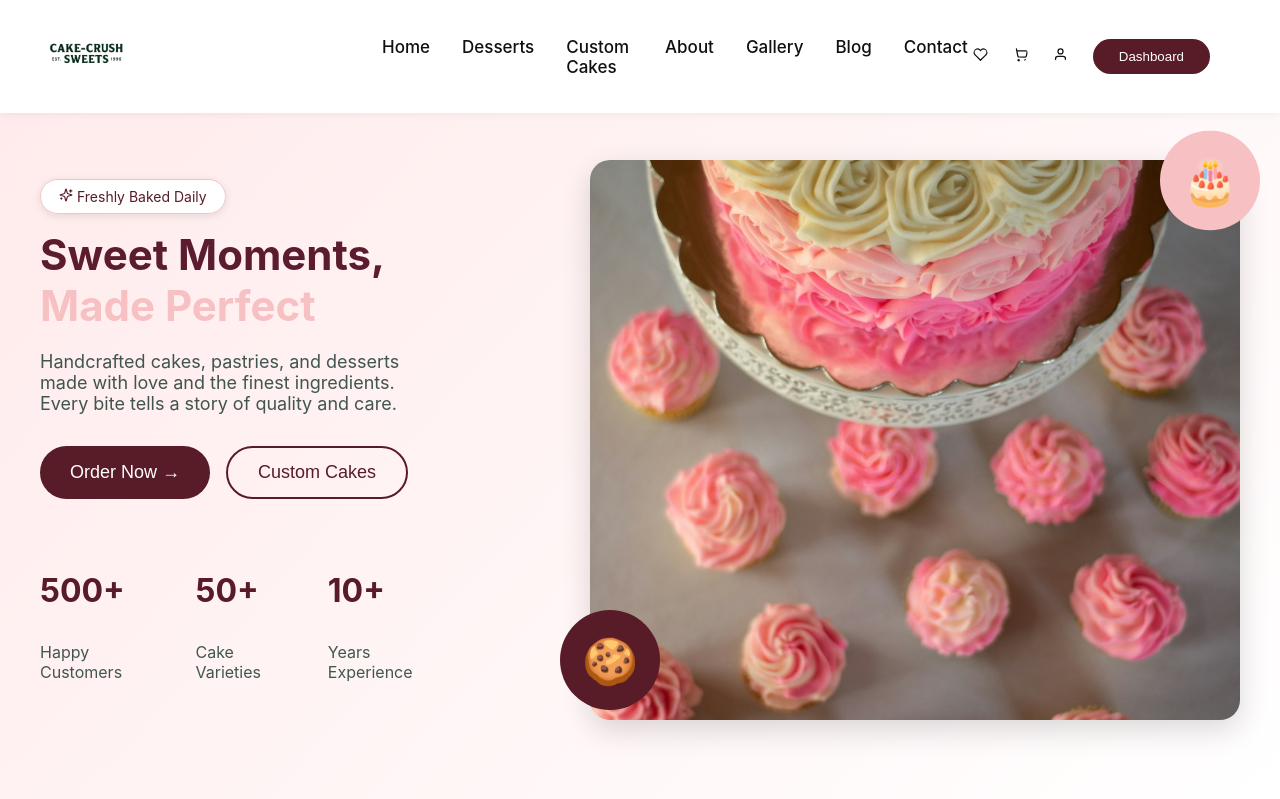
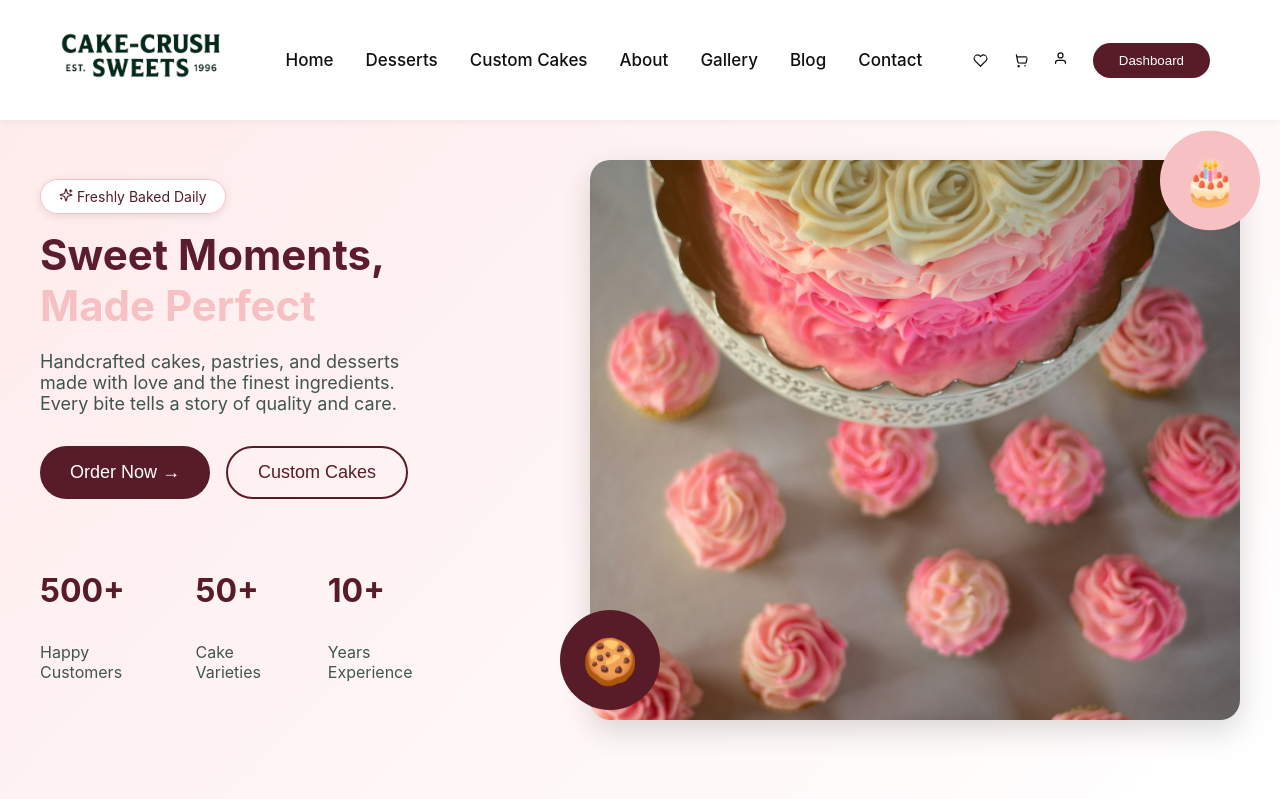
Before and after one commit to UvejsMikullovci/Cake_Web, a React (Create React App) app: page / in a window 1280 px wide. Shown: the top 799 px of the page. Built offline with nearby package versions, Linux system fonts and the light colour scheme; no server answers.

Commit message:
made logo bigger header

```diff
--- a/src/components/organisms/CustomCakes/cakeStyles.css
+++ b/src/components/organisms/CustomCakes/cakeStyles.css
@@ -8,10 +8,6 @@
   overflow-y: hidden;
   background: #fffcf6; /* CakeCrush warm off-white */
   font-family: system-ui, -apple-system, BlinkMacSystemFont, "Inter", sans-serif;
-}
-
-body {
-    overflow-y: hidden;
 }
 
 .cake-left-panel {
--- a/src/components/organisms/Navbar.css
+++ b/src/components/organisms/Navbar.css
@@ -1,9 +1,10 @@
 .navbar {
   width: 100%;
-    padding: 24px 40px;
+    padding: 0px 40px;
     background: white;
     display: flex;
-    justify-content: space-around;
+    height: 120px;
+    justify-content: space-between;
     align-items: center;
     position: fixed;
     top: 0;
@@ -16,8 +17,7 @@
     width: 100%;
 }
 .logo{
-    margin-right:250px;
-    width:100px;
+    width:200px;
 }
 
 .nav-links {
@@ -44,6 +44,8 @@
  .nav-icons{
     display: flex;
 gap: 15px;
+align-items: center;
+padding: 0px;
 }
 .icon:hover {
     background-color: #F7C0C385;
```
